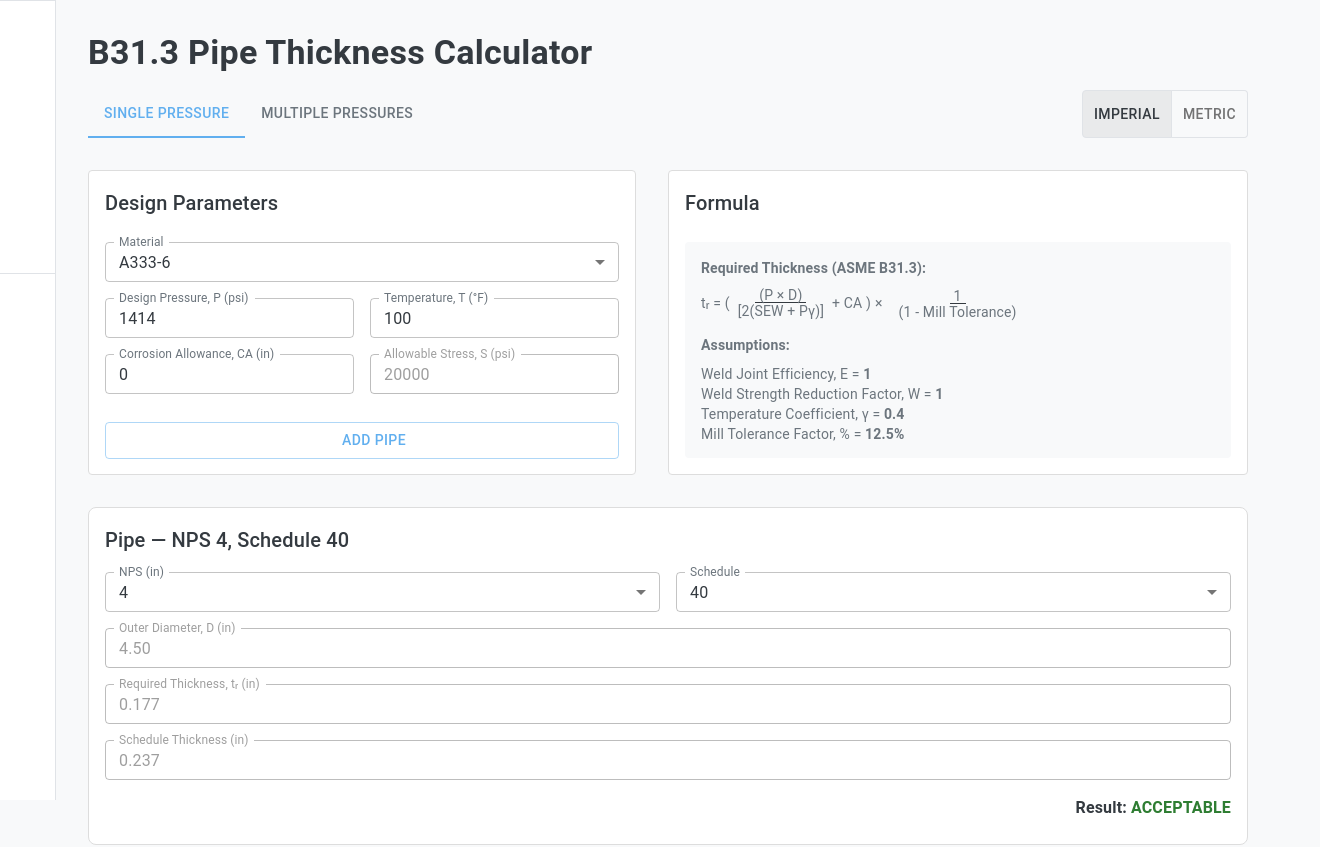
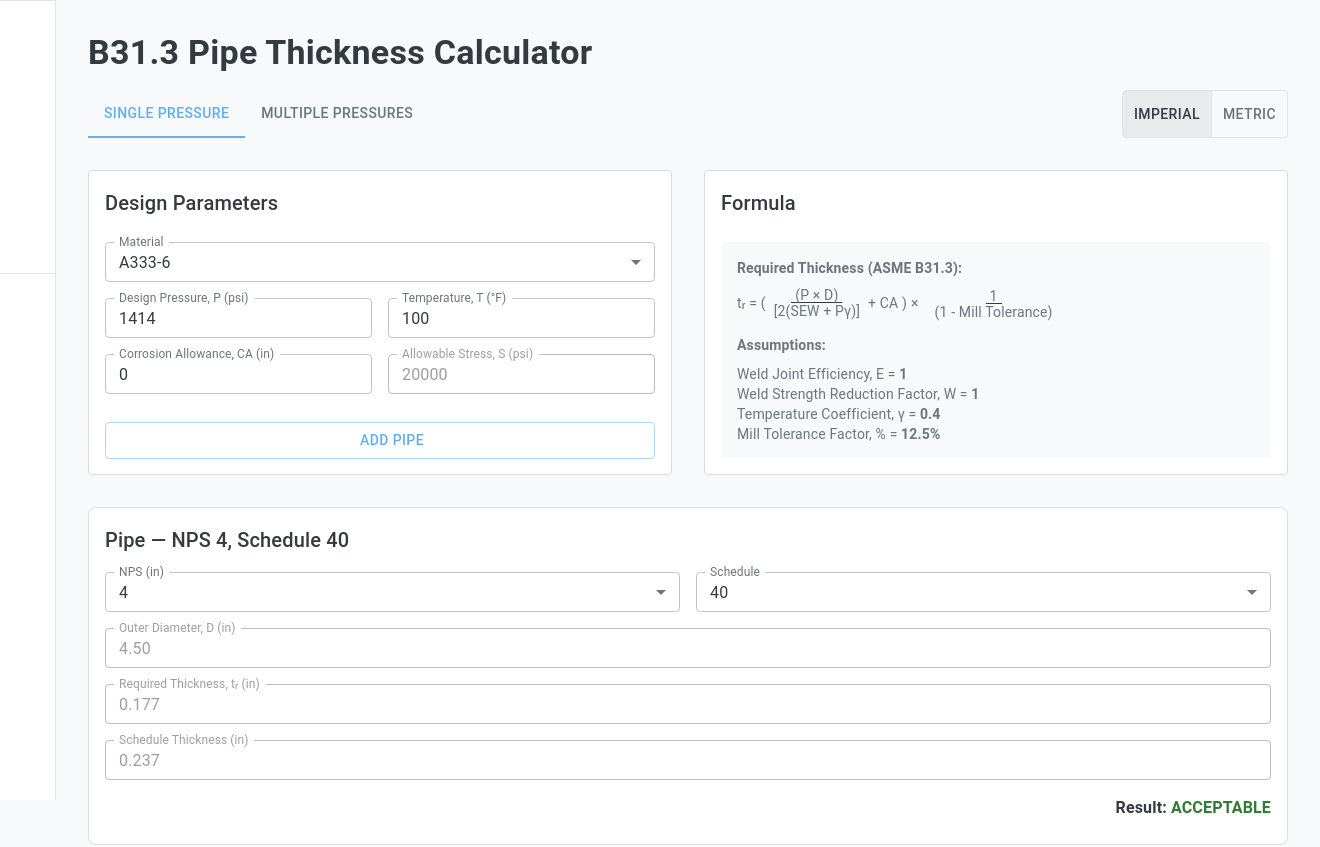
Before and after one commit to snTrinh/sus-piping-calc, a Next.js app: page / in a window 1280 px wide. Shown: the top 847 px of the page, 1320 px wide, since content can reach past the window. Built offline with nearby package versions, Linux system fonts and the light colour scheme; some icons are missing.

Commit message:
Enabling adding new pipe for single pressure

```diff
--- a/src/components/b31_3/FormulaDisplay.tsx
+++ b/src/components/b31_3/FormulaDisplay.tsx
@@ -1,3 +1,4 @@
+// src/app/FormulaDisplay.tsx
 import React from "react";
 import { Box, Typography, useTheme } from "@mui/material";
 
--- a/src/components/b31_3/single/DesignParameters.tsx
+++ b/src/components/b31_3/single/DesignParameters.tsx
@@ -1,4 +1,4 @@
-"use client";
+// src/app/b31.3-calculator/DesignParameters.tsx
 import React from "react";
 import { MenuItem, TextField, Box, Typography } from "@mui/material"; // Import Typography
 import LabeledInput from "../../common/LabeledInput";
--- a/src/components/b31_3/single/SinglePressureTabContent.tsx
+++ b/src/components/b31_3/single/SinglePressureTabContent.tsx
@@ -1,4 +1,3 @@
-// src/app/b31.3-calculator/SinglePressureTabContent.tsx
 "use client";
 
 import React from "react";
@@ -7,9 +6,7 @@ import { Box, Button, Card, Typography, CardContent } from "@mui/material";
 import AddCircleOutlineIcon from "@mui/icons-material/AddCircleOutline";
 
 import {
-
-  PipeSchedule,
-
+  PipeSchedule, // Ensure PipeSchedule is imported from unitConversions
 } from "@/utils/unitConversions";
 import PipeCard from "../PipeCard";
 import FormulaDisplay from "../FormulaDisplay";
@@ -90,15 +87,17 @@ const SinglePressureTabContent: React.FC<SinglePressureTabContentProps> = ({
           display: "flex",
           flexDirection: { xs: "column", md: "row" },
           gap: 4,
-          alignItems: "stretch",
+          alignItems: "stretch", // Ensures cards stretch to the same height
+          justifyContent: "center", // Center the cards horizontally on larger screens
           mt: 4,
         }}
       >
         {/* Left Column: Inputs Card */}
         <Card
           sx={{
-            flex: 1,
-            minWidth: 450,
+            // Removed flex: 1 to allow fixed width
+            width: { xs: "100%", md: 584 }, // Set width to 539px on desktop, full width on smaller screens
+            minWidth: { xs: "auto", md: 450 }, // Keep minWidth for smaller desktop sizes if needed, or adjust
             display: "flex",
             flexDirection: "column",
             height: 305, // Fixed height for consistent alignment
@@ -134,18 +133,19 @@ const SinglePressureTabContent: React.FC<SinglePressureTabContentProps> = ({
               <Button
                 startIcon={<AddCircleOutlineIcon />}
                 variant="outlined"
-                onClick={() =>
-                  setPipes([
-                                    {
-                                      id: uuidv4(),
-                                      nps: "2",
-                                      od: "2.375",
-                                      schedule: "40",
-                                      tRequired: 0,
-                                      t: 0,
-                                    },
-                                  ])
-                }
+                onClick={() => {
+                  // Create the new pipe object
+                  const newPipe: Pipe = { // Explicitly type newPipe as Pipe
+                    id: uuidv4(),
+                    nps: "2",
+                    od: "2.375",
+                    schedule: "40" as PipeSchedule, // Explicitly cast to PipeSchedule
+                    tRequired: 0,
+                    t: 0,
+                  };
+                  // Pass the new array directly to setPipes
+                  setPipes([...pipesForDisplay, newPipe]);
+                }}
                 fullWidth
               >
                 Add Pipe
@@ -157,8 +157,9 @@ const SinglePressureTabContent: React.FC<SinglePressureTabContentProps> = ({
         {/* Formula Card */}
         <Card
           sx={{
-            flex: 1,
-            minWidth: 450,
+            // Removed flex: 1 to allow fixed width
+            width: { xs: "100%", md: 584 }, // Set width to 539px on desktop, full width on smaller screens
+            minWidth: { xs: "auto", md: 450 }, // Keep minWidth for smaller desktop sizes if needed, or adjust
             display: "flex",
             flexDirection: "column",
             p: 2,
```
